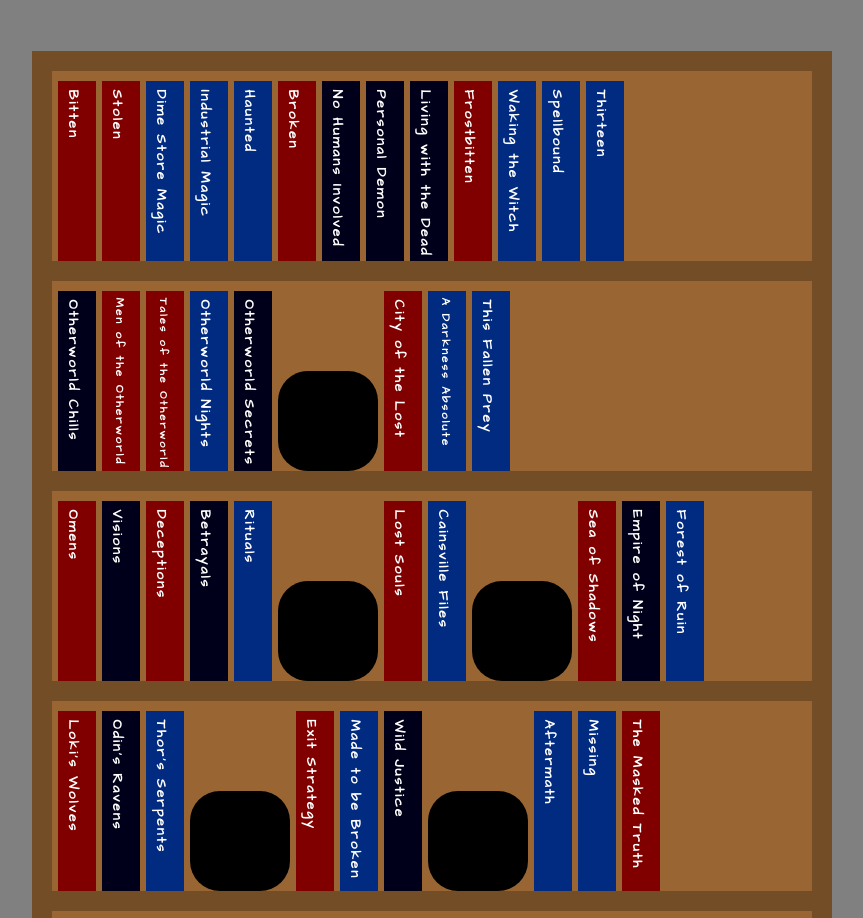
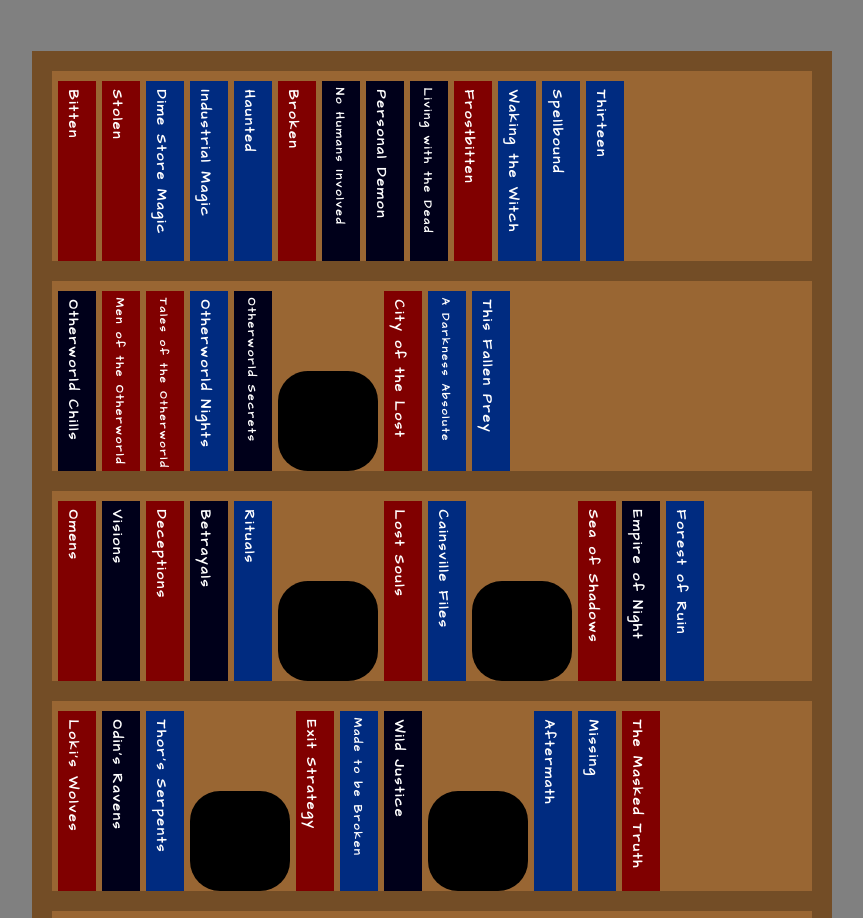
Before and after one commit to ranava/ranava.github.io, a plain HTML site: page bookshelf.html in a window 1280 px wide. Shown: the top 918 px of the page, without its empty margins (208-1071 px from the left). Drawn offline with Linux system fonts and the light colour scheme.

Commit message:
Adjusted font sizes

```diff
--- a/bookshelf.html
+++ b/bookshelf.html
@@ -25,13 +25,13 @@
           <h2>Broken</h2>
         </div>
         <div class="book black">
-          <h2>No Humans Involved</h2>
+          <h2 class="larger">No Humans Involved</h2>
         </div>
         <div class="book black">
           <h2>Personal Demon</h2>
         </div>
         <div class="book black">
-          <h2>Living with the Dead</h2>
+          <h2 class="larger">Living with the Dead</h2>
         </div>
         <div class="book red">
           <h2>Frostbitten</h2>
@@ -60,7 +60,7 @@
             <h2>Otherworld Nights</h2>
           </div>
           <div class="book black">
-            <h2>Otherworld Secrets</h2>
+            <h2 class="larger">Otherworld Secrets</h2>
           </div>
           <div class="book spacer">
           </div>
@@ -68,7 +68,7 @@
             <h2>City of the Lost</h2>
           </div>
           <div class="book blue">
-            <h2 class="larger">A Darkness Absolute</h2>
+            <h2 class="largest">A Darkness Absolute</h2>
           </div>
           <div class="book blue">
             <h2>This Fallen Prey</h2>
@@ -126,7 +126,7 @@
           <h2>Exit Strategy</h2>
         </div>
         <div class="book blue">
-          <h2>Made to be Broken</h2>
+          <h2 class="larger">Made to be Broken</h2>
         </div>
         <div class="book black">
           <h2>Wild Justice</h2>
```
